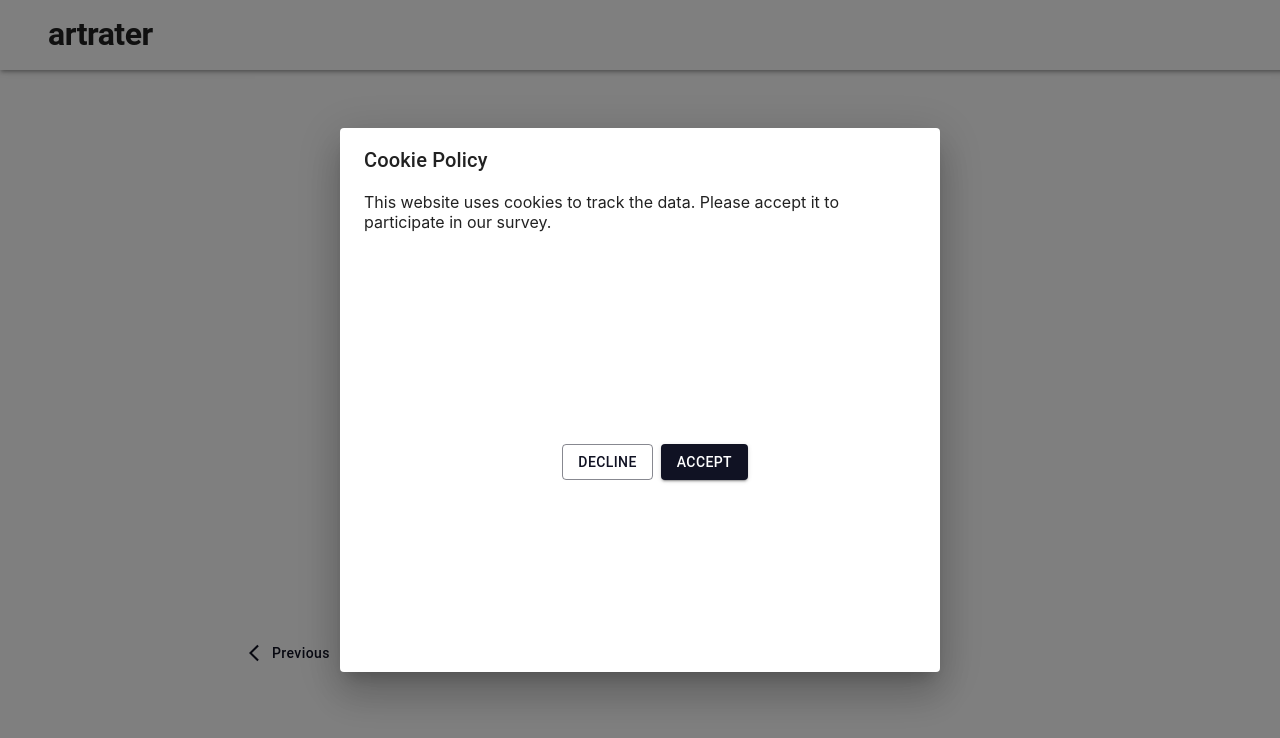
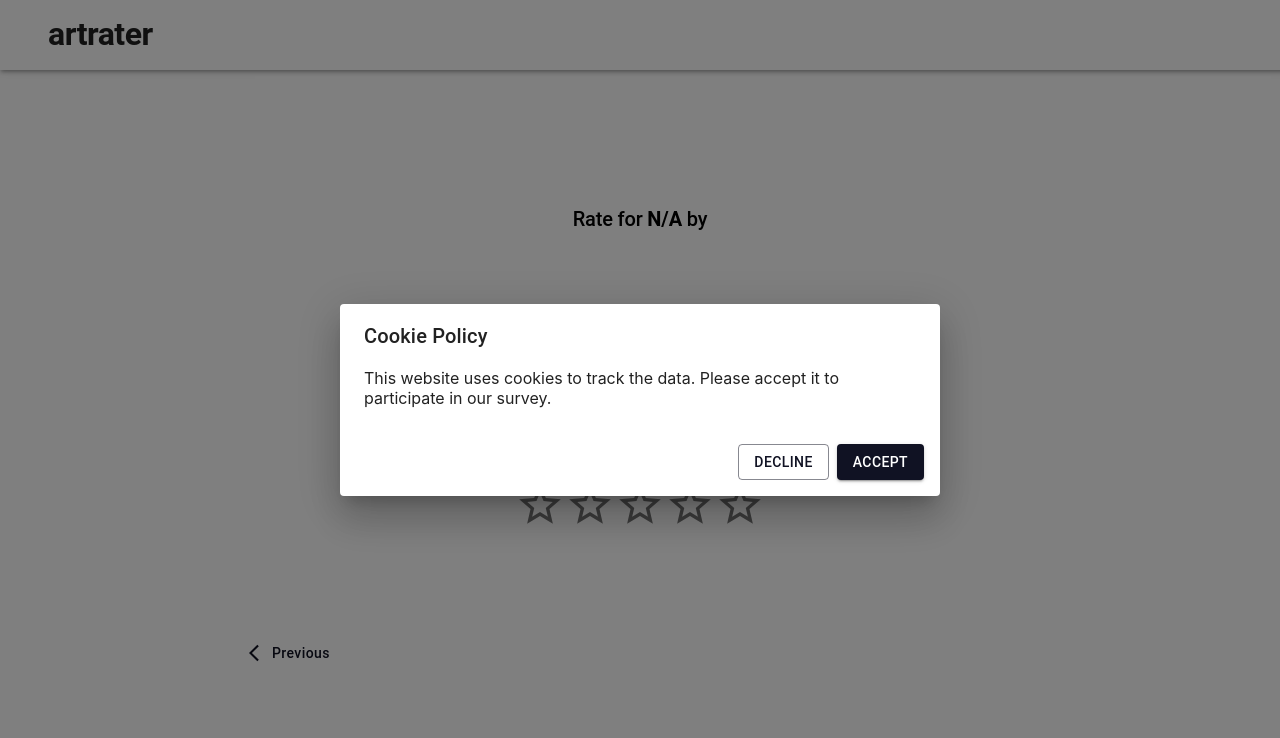
Before and after one commit to derekpowell/artrater, a React (Create React App) app: page /1 in a window 1280 px wide. Shown: the top 738 px of the page. Built offline with nearby package versions, Linux system fonts and the light colour scheme; no server answers.

Commit message:
css change

```diff
--- a/src/components/CookieModal.tsx
+++ b/src/components/CookieModal.tsx
@@ -43,7 +43,7 @@ const CookieModal = (props: IProps) => {
 					<DialogContent>
 						This website uses cookies to track the data. Please accept it to participate in our survey.
 					</DialogContent>
-					<DialogActions sx={{ padding: 24 }}>
+					<DialogActions sx={{ padding: 2 }}>
 						<Button variant='outlined' color='primary' onClick={declineCookie}>
 							Decline
 						</Button>
--- a/src/components/RateMain.tsx
+++ b/src/components/RateMain.tsx
@@ -105,6 +105,14 @@ const RateMain = () => {
 			}
 		}
 	}
+	// const handlePrevious = () => {
+	// 	//take current data andremove the one before
+	// 	const copy = [...completedData]
+	// 	const popped = copy.pop()
+	// 	setCompletedData(copy)
+	//     // query last painting and
+	// 	setCurrentData(popped)
+	// }
 	useEffect(() => {
 		if (isErr) {
 			setIsErr(false)
@@ -155,7 +163,12 @@ const RateMain = () => {
 					imgUrl={imgUrl}
 				/>
 				<BtnContainer>
-					<Button variant='text' startIcon={<ArrowBackIosNewIcon />} sx={styledBtn}>
+					<Button
+						variant='text'
+						startIcon={<ArrowBackIosNewIcon />}
+						sx={styledBtn}
+						// onClick={handlePrevious}
+					>
 						Previous
 					</Button>
 				</BtnContainer>
```
